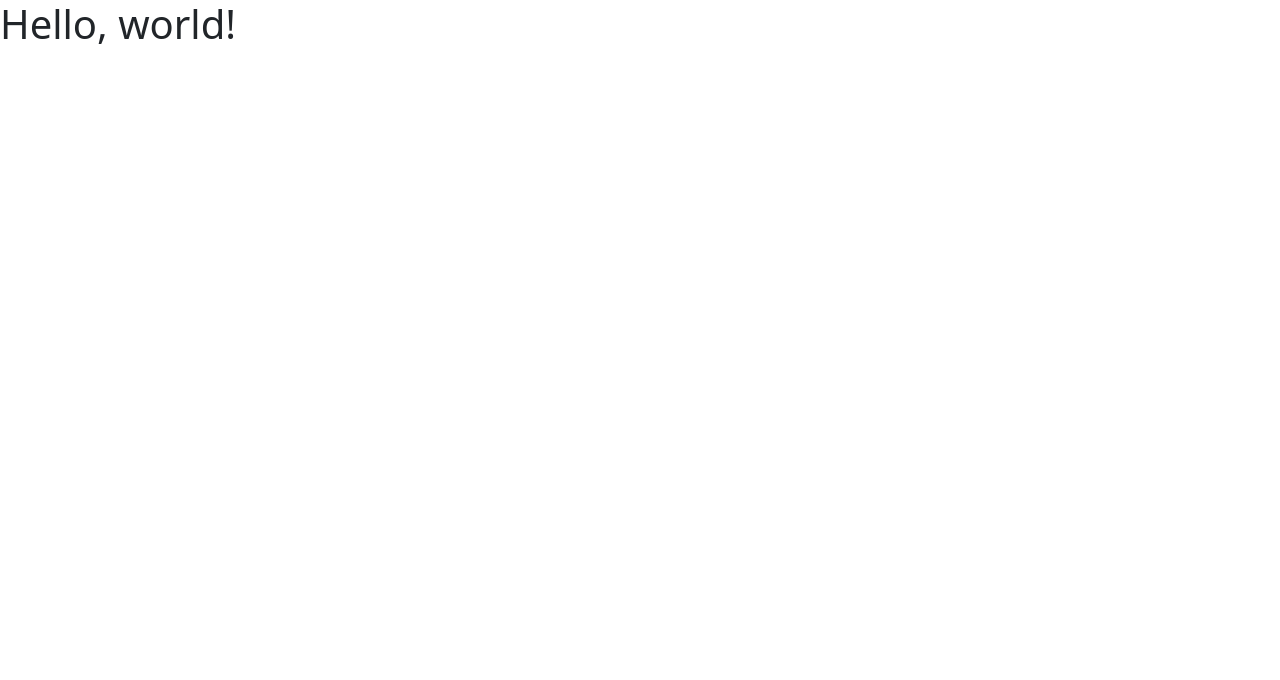
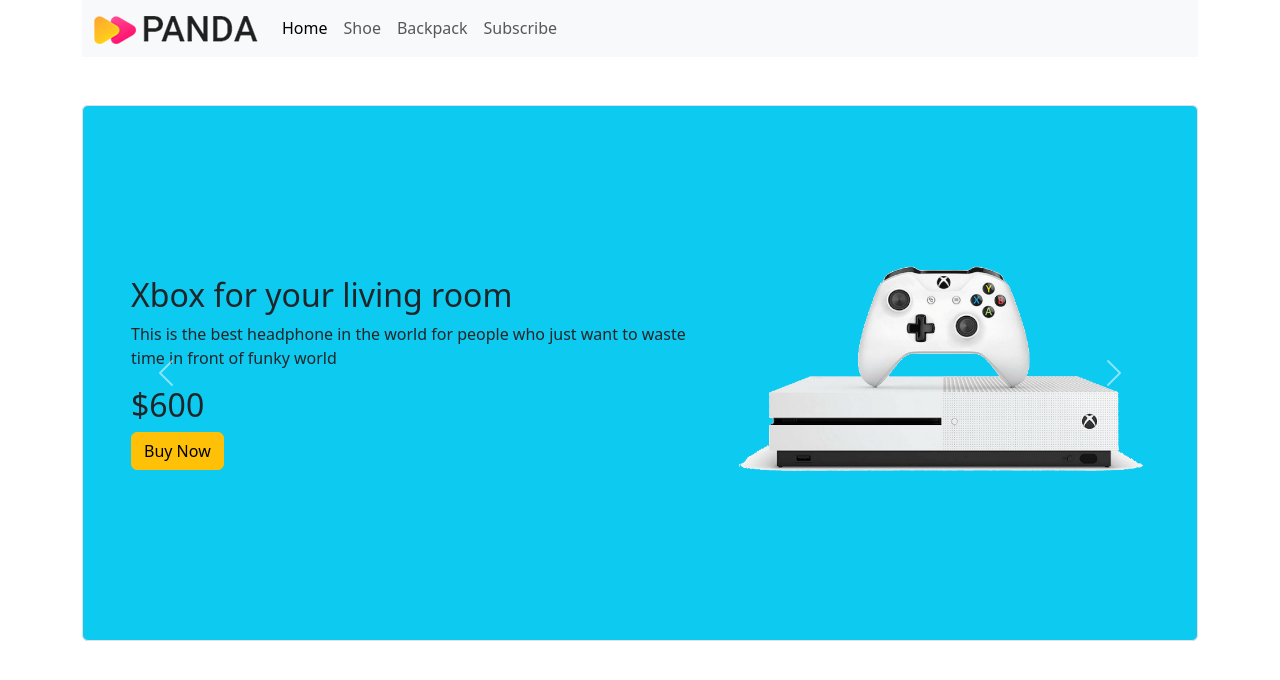
Before and after one commit to Naim000007/panda-ecommerce, a plain HTML site: page index.html in a window 1280 px wide. Drawn offline with nearby package versions, Linux system fonts and the light colour scheme.

Commit message:
secont commit

```diff
--- a/index.html
+++ b/index.html
@@ -7,7 +7,101 @@
     <link href="https://cdn.jsdelivr.net/npm/bootstrap@5.3.0-alpha3/dist/css/bootstrap.min.css" rel="stylesheet" integrity="sha384-KK94CHFLLe+nY2dmCWGMq91rCGa5gtU4mk92HdvYe+M/SXH301p5ILy+dN9+nJOZ" crossorigin="anonymous">
   </head>
   <body>
-    <h1>Hello, world!</h1>
+    <header class='container'>
+        <nav class="navbar navbar-expand-lg bg-body-tertiary">
+            <div class="container">
+              <a class="navbar-brand" href="#">
+                <img src="images\logo.png" alt="logo">
+              </a>
+              <button class="navbar-toggler" type="button" data-bs-toggle="collapse" data-bs-target="#navbarSupportedContent" aria-controls="navbarSupportedContent" aria-expanded="false" aria-label="Toggle navigation">
+                <span class="navbar-toggler-icon"></span>
+              </button>
+              <div class="collapse navbar-collapse" id="navbarSupportedContent">
+                <ul class="navbar-nav me-auto mb-2 mb-lg-0">
+                  <li class="nav-item">
+                    <a class="nav-link active" aria-current="page" href="#">Home</a>
+                  </li>
+                  <li class="nav-item">
+                    <a class="nav-link" href="#">Shoe</a>
+                  </li>
+                  <li class="nav-item">
+                    <a class="nav-link" href="#">Backpack</a>
+                  </li>
+                  <li class="nav-item">
+                    <a class="nav-link" href="#">Subscribe</a>
+                  </li>
+                </ul>
+                </form>
+              </div>
+            </div>
+          </nav>
+
+
+        <!--Slider Start -->
+        <section class="mt-5">
+          <div id="carouselExampleInterval" class="carousel slide" data-bs-ride="carousel">
+            <div class="carousel-inner">
+              <div class="carousel-item active border rounded  bg-info p-5" data-bs-interval="10000">
+                <div class="row">
+                  <div class="col-lg-7 d-flex align-items-center">
+                    <div>
+                      <h2>Head phone</h2>
+                      <p> This is the best headphone in the world for people who just want to waste time in front of funky world</p>
+                      <h2>$420</h2>
+                    <div class="btn btn-warning">Buy Now</div>
+                  </div>
+                  </div>
+                  <div class="col-lg-5">
+                    <img src="images\banner-images\headphone.png" class="d-block w-100" alt="...">
+                  </div>
+                </div>
+              </div>
+              <div class="carousel-item active border rounded  bg-info p-5" data-bs-interval="10000">
+                <div class="row">
+                  <div class="col-lg-7 d-flex align-items-center">
+                    <div>
+                      <h2>Mega Lcd TV for your leaving room</h2>
+                      <p> This is the best headphone in the world for people who just want to waste time in front of funky world</p>
+                      <h2>$1200</h2>
+                    <div class="btn btn-warning">Buy Now</div>
+                  </div>
+                  </div>
+                  <div class="col-lg-5">
+                    <img src="images\banner-images\tv.png" class="d-block w-100" alt="...">
+                  </div>
+                </div>
+              </div>
+              <div class="carousel-item active border rounded  bg-info p-5" data-bs-interval="10000">
+                <div class="row">
+                  <div class="col-lg-7 d-flex align-items-center">
+                    <div>
+                      <h2> Xbox for your living room</h2>
+                      <p> This is the best headphone in the world for people who just want to waste time in front of funky world</p>
+                      <h2>$600</h2>
+                    <div class="btn btn-warning">Buy Now</div>
+                  </div>
+                  </div>
+                  <div class="col-lg-5">
+                    <img src="images\banner-images\xbox.png" class="d-block w-100" alt="...">
+                  </div>
+                </div>
+              </div>
+
+
+            </div>
+            <button class="carousel-control-prev" type="button" data-bs-target="#carouselExampleInterval" data-bs-slide="prev">
+              <span class="carousel-control-prev-icon" aria-hidden="true"></span>
+              <span class="visually-hidden">Previous</span>
+            </button>
+            <button class="carousel-control-next" type="button" data-bs-target="#carouselExampleInterval" data-bs-slide="next">
+              <span class="carousel-control-next-icon" aria-hidden="true"></span>
+              <span class="visually-hidden">Next</span>
+            </button>
+          </div>
+        </section>
+        <!--Slider End-->
+        </header>
+
     <script src="https://cdn.jsdelivr.net/npm/bootstrap@5.3.0-alpha3/dist/js/bootstrap.bundle.min.js" integrity="sha384-ENjdO4Dr2bkBIFxQpeoTz1HIcje39Wm4jDKdf19U8gI4ddQ3GYNS7NTKfAdVQSZe" crossorigin="anonymous"></script>
   </body>
 </html>
```
